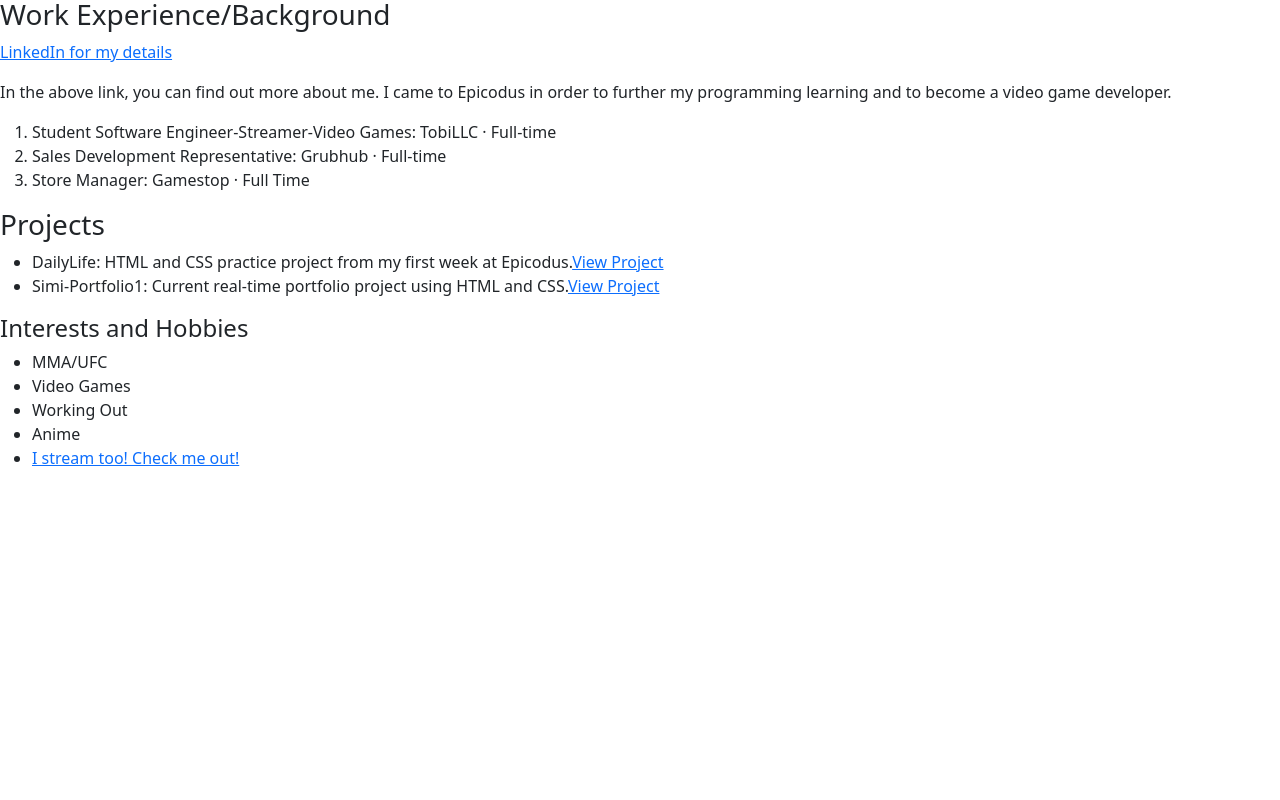
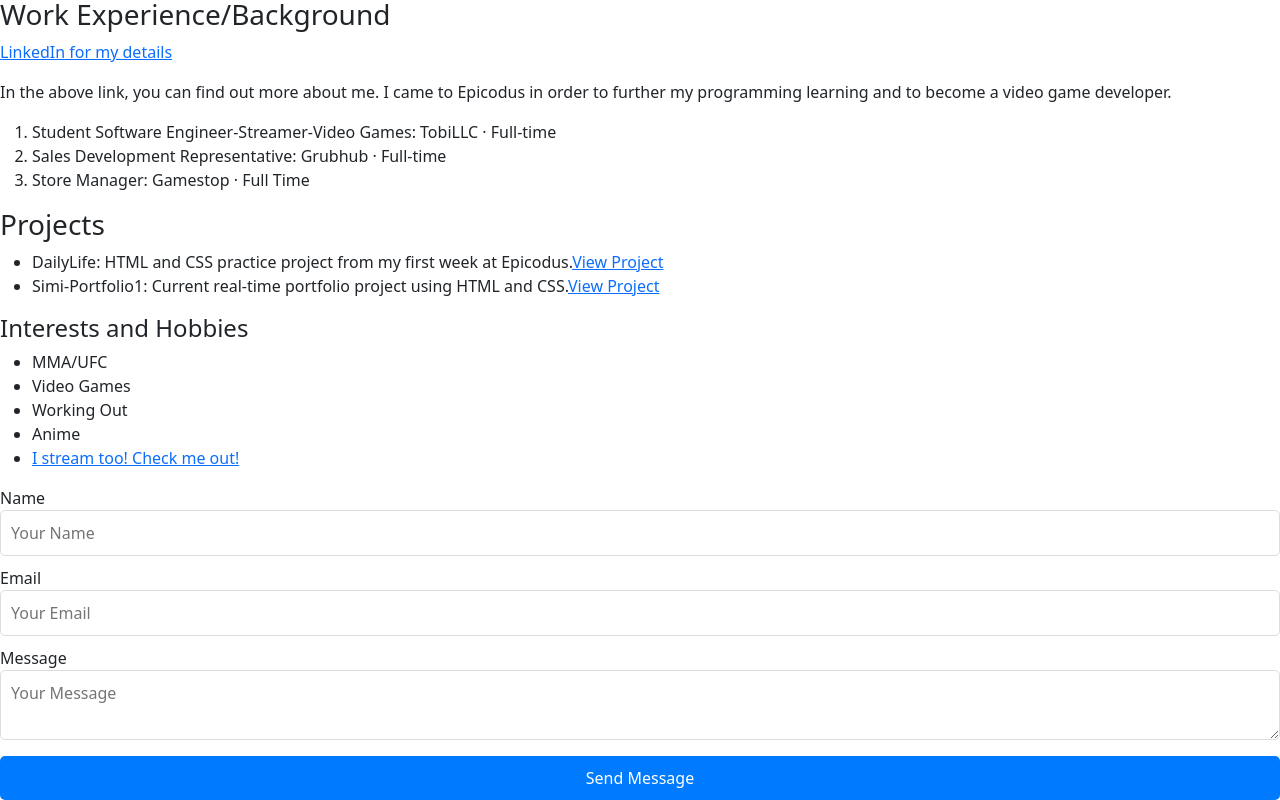
Before and after one commit to simioyin222/React-Js-Portfolio, a React (Create React App) app: page / in a window 1280 px wide. Shown: the part 272-1072 px from the top of the page. Before the commit the page ends 800 px from the top, so only its background shows below. Built offline with nearby package versions, Linux system fonts and the light colour scheme.

Commit message:
update contact form and add carasoul package and add modal folder and file for styling

```diff
--- a/package.json
+++ b/package.json
@@ -14,6 +14,9 @@
     "react-intersection-observer": "^9.8.1",
     "react-router-dom": "^6.21.1",
     "react-scripts": "5.0.1",
+    "react-slick": "^0.30.2",
+    "react-spring": "^9.7.3",
+    "slick-carousel": "^1.8.1",
     "web-vitals": "^2.1.4"
   },
   "scripts": {
--- a/src/App.css
+++ b/src/App.css
@@ -1,36 +1,22 @@
-body {
-  margin: 0;
-  font-family: 'Arial', sans-serif;
-  background-color: #f4f4f4;
-  line-height: 1.6;
+input, textarea {
+  width: 100%;
+  padding: 10px;
+  margin-bottom: 10px;
+  border-radius: 5px;
+  border: 1px solid #ddd;
+  box-sizing: border-box;
 }
 
-h1, h2, h3, h4 {
-  color: #333;
-}
-
-p {
-  margin: 0.75rem 0;
-}
-
-
-.container {
-  width: 80%;
-  margin: auto;
-  overflow: hidden;
-}
-
-
-.button {
-  display: inline-block;
-  color: #fff;
-  background: #333;
-  padding: 10px 15px;
+button {
+  width: 100%;
+  padding: 10px;
+  background-color: #007bff;
+  color: white;
   border: none;
   border-radius: 5px;
   cursor: pointer;
 }
 
-.button:hover {
-  background: #555;
+button:hover {
+  background-color: #0056b3;
 }
--- a/src/App.js
+++ b/src/App.js
@@ -1,20 +1,23 @@
 import React from 'react';
-import Header from './components/Navbar/Navbar';
+import Navbar from './components/Navbar/Navbar'; // new  component
 import About from './components/About/About';
 import Work from './components/Work';
 import Projects from './components/Projects';
 import Interests from './components/Interests';
+import ContactForm from './components/ContactForm'; // updated ContactForm
 import 'bootstrap/dist/css/bootstrap.min.css';
+import './App.css'; //  custom styles outside of modules
 
 function App() {
   return (
     <div>
-      <Header />
+      <Navbar /> {/* Updated to use Navbar instead of Header for better navigation */}
       <About />
       <Work />
-      <Projects />
+      <Projects /> {/* modal and carousel features */}
       <Interests />
-
+      <ContactForm /> {/* Updated contact form with submission  */}
+      {/*  footer component here */}
     </div>
   );
 }
--- a/src/components/About/About.js
+++ b/src/components/About/About.js
@@ -1,20 +1,20 @@
 import React from 'react';
 import styles from './about.module.css';
+import { useSpring, animated } from 'react-spring';
 
 function About() {
+  const props = useSpring({ opacity: 1, from: { opacity: 0 } });
   return (
-    <div className={styles.aboutSection}>
+    <animated.div style={props} className={styles.aboutSection}>
       <h2>About Me</h2>
-      <p>
-        My name is <em>Similoluwa Oyinkolade</em>, but people usually call me
+      <p>My name is <em>Similoluwa Oyinkolade</em>, but people usually call me
         Simi. What's really important to know about me is that I moved to
         Chicago not too long ago and I'm loving it so far! I'm a full-time
         streamer and content creator and I enjoy a lot of other things within
         those ranges as well. Currently, I'm working towards becoming a software
         engineer/video game developer. My time at Epicodus has been good so far
-        and I'm hopeful for more positive experiences on this long road ahead.
-      </p>
-    </div>
+        and I'm hopeful for more positive experiences on this long road ahead.</p>
+    </animated.div>
   );
 }
 
--- a/src/components/ContactForm.js
+++ b/src/components/ContactForm.js
@@ -7,39 +7,65 @@ function ContactForm() {
     message: ''
   });
 
+  // State to track if the form has been submitted
+  const [submitted, setSubmitted] = useState(false);
+
   const handleChange = (e) => {
-    setFormData({ ...formData, [e.target.name]: e.target.value });
+    const { name, value } = e.target;
+    setFormData(prevState => ({
+      ...prevState,
+      [name]: value
+    }));
   };
 
   const handleSubmit = (e) => {
     e.preventDefault();
-    console.log(formData);
+    setSubmitted(true); // Indicate that the form has been submitted
   };
 
+  // Display a thank you message or the form based on submission state
   return (
+    <div>
+      {submitted ? (
+        <div>
+          <p>Thank you for your message, {formData.name}!</p>
+          <button onClick={() => setSubmitted(false)}>Send another message</button>
+        </div>
+      ) : (
         <form onSubmit={handleSubmit}>
+          <label htmlFor="name">Name</label>
           <input
             type="text"
+            id="name"
             name="name"
             value={formData.name}
             onChange={handleChange}
             placeholder="Your Name"
+            required
           />
+          <label htmlFor="email">Email</label>
           <input
             type="email"
+            id="email"
             name="email"
             value={formData.email}
             onChange={handleChange}
             placeholder="Your Email"
+            required
           />
+          <label htmlFor="message">Message</label>
           <textarea
+            id="message"
             name="message"
             value={formData.message}
             onChange={handleChange}
             placeholder="Your Message"
+            required
           />
-      <button type="submit">Send Message</button>
+          <button type="submit" className="button">Send Message</button>
         </form>
+      )}
+    </div>
   );
 }
 
--- a/src/index.js
+++ b/src/index.js
@@ -3,6 +3,8 @@ import ReactDOM from 'react-dom/client';
 import './index.css';
 import App from './App';
 import reportWebVitals from './reportWebVitals';
+import "slick-carousel/slick/slick.css";
+import "slick-carousel/slick/slick-theme.css";
 
 const root = ReactDOM.createRoot(document.getElementById('root'));
 root.render(
```
Also changed, not shown: src/components/Modal/Modal.js (added), src/components/Modal/modal.module.css (added), 1 other file (tests, documents, lock files or other folders). Lines whose indentation alone changed are shown as unchanged.
